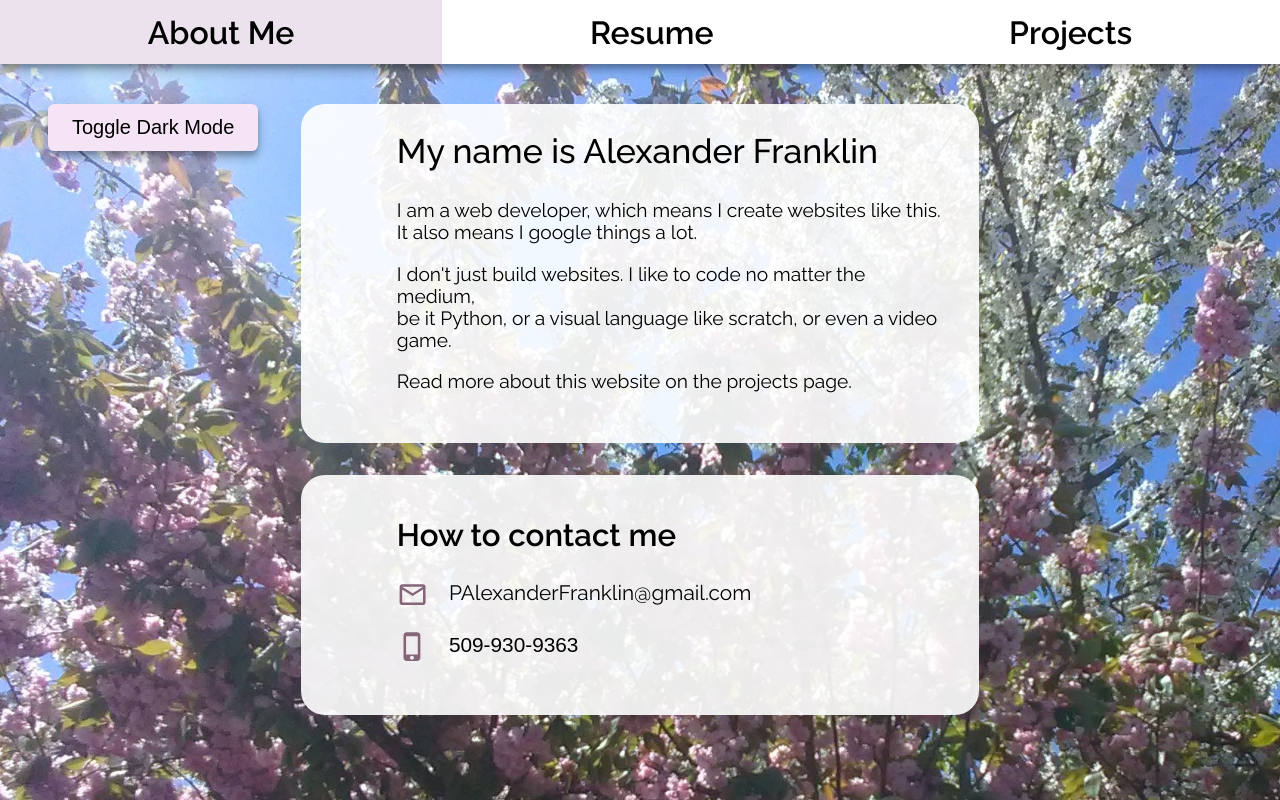
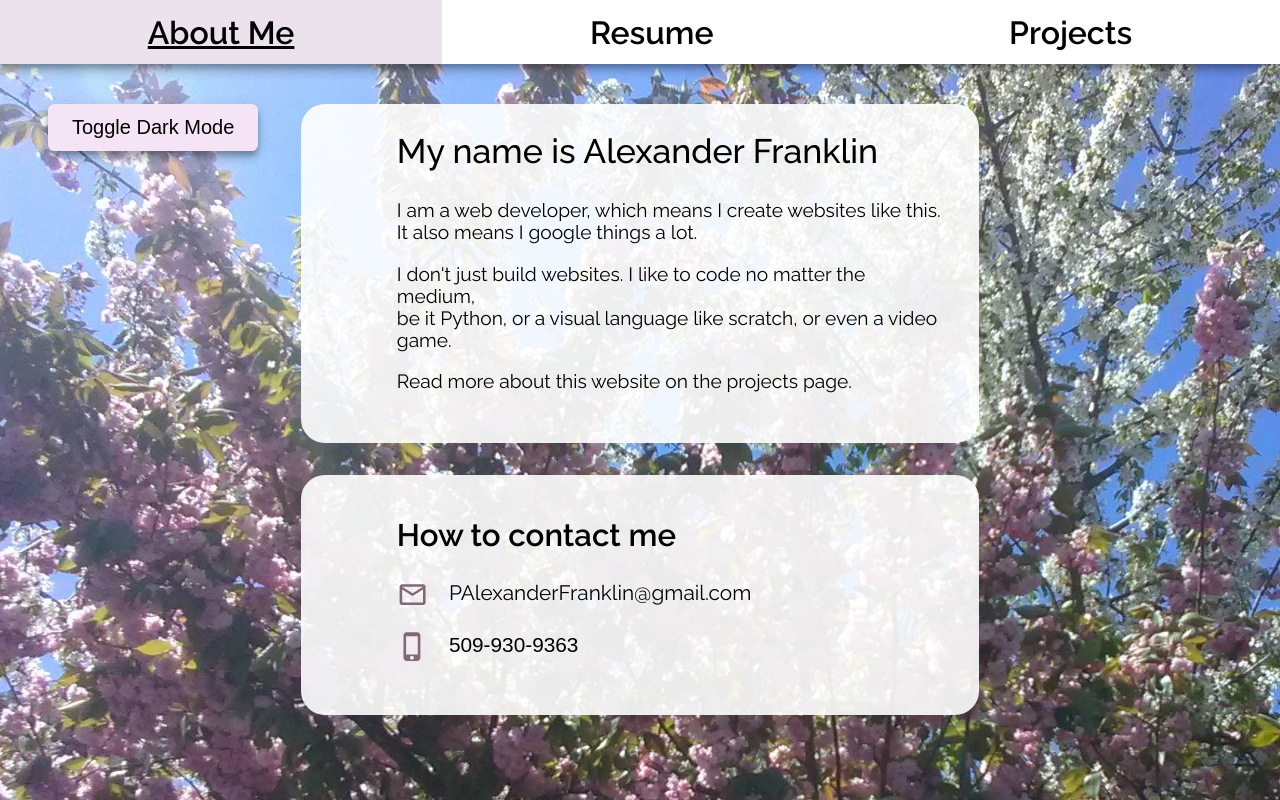
Before and after one commit to PAlexanderFranklin/alexanderfranklin, a React (Create React App) app: page / in a window 1280 px wide. Built offline with nearby package versions, Linux system fonts and the light colour scheme.

Commit message:
Add underline to header hover

```diff
--- a/src/views/Navbar/Tab/Tab.css
+++ b/src/views/Navbar/Tab/Tab.css
@@ -11,6 +11,10 @@
     align-items: center;
 }
 
+.Tab a:hover {
+    text-decoration: underline;
+}
+
 .Tab .active {
     background: rgba(189, 158, 196, 0.3);
 }
```
